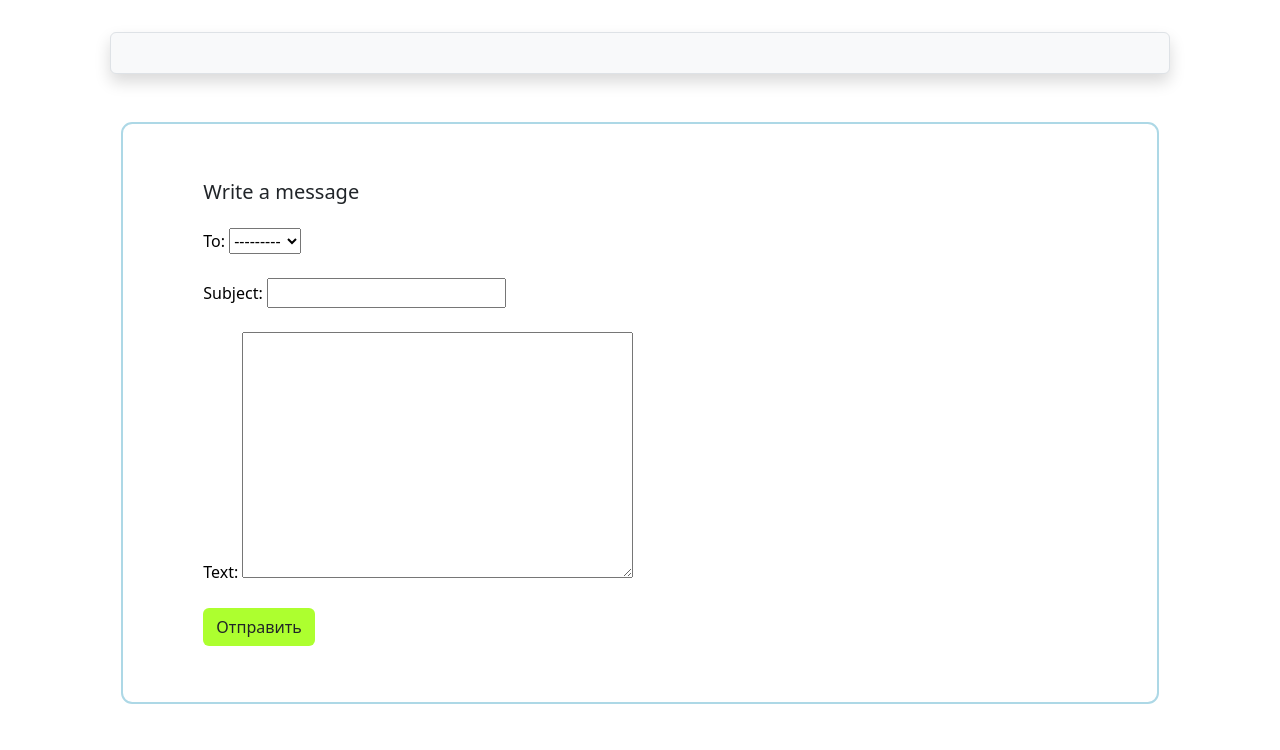
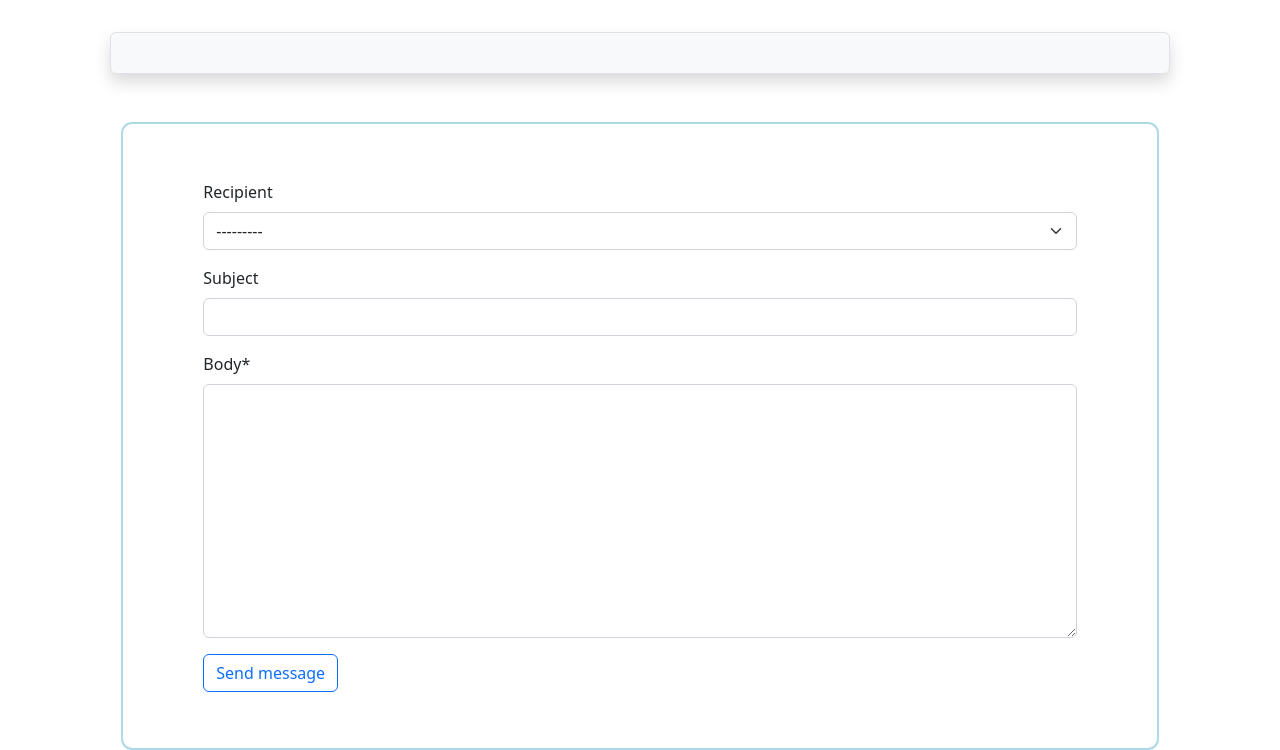
Before and after one commit to KulykDima/Django_blog, a Django app: page /accounts/profile/message/new_message/ in a window 1280 px wide. Shown: the part 58-808 px from the top of the page. Before the commit the page ends 762 px from the top, so only its background shows below. Run offline with Django 4.2, Linux system fonts and the light colour scheme; a user stored in the database is signed in; data comes from the database, SQL or seed files in the repository; both versions use the stored data as it was after the commit; some libraries are stand-ins or nearby versions.

Commit message:
NEW_messages_views_templates_forms

```diff
--- a/src/accounts/forms.py
+++ b/src/accounts/forms.py
@@ -65,7 +65,7 @@ class UserRegisterForm(forms.ModelForm):
 class ActivationLetterAgain(forms.ModelForm):
     class Meta:
         model = get_user_model()
-        fields = ('email', )
+        fields = ('email',)
         exclude = (
             'username',
             'password1',
@@ -98,7 +98,6 @@ class MessageForm(forms.ModelForm):
         model = Message
         fields = [
             'recipient',
-            'name',
             'subject',
             'body',
         ]
@@ -108,3 +107,19 @@ class MessageForm(forms.ModelForm):
 
         for name, field in self.fields.items():
             field.widget.attrs.update({'class': 'input'})
+
+
+class SendMessageFromProfile(forms.ModelForm):
+    class Meta:
+        model = Message
+        fields = ['recipient',
+                  'subject',
+                  'body'
+                  ]
+
+    def __init__(self, *args, **kwargs):
+        super(SendMessageFromProfile, self).__init__(*args, **kwargs)
+        self.fields['recipient'].initial = 'recipient'
+
+        for name, field in self.fields.items():
+            field.widget.attrs.update({'class': 'input'})
--- a/src/accounts/templates/accounts/blogger_profile_view.html
+++ b/src/accounts/templates/accounts/blogger_profile_view.html
@@ -22,7 +22,7 @@
             <div class="px-4 pt-0 pb-4 bg-dark">
                 <div class="media align-items-end profile-header">
                     <div class="profile mr-3"><img class="rounded-circle p-1 m-1" width="150" height="150" src="{{ blogger.avatar.url }}"
-                         alt="avatar" align="right"><a href="{% url 'accounts:profile_update' %}" class="btn btn-outline-primary m-2">Edit profile</a></div>
+                         alt="avatar" align="right"><a href="{% url 'accounts:send_message_to_blogger' blogger.pk %}" class="btn btn-outline-primary m-2">Send message</a></div>
                     <div class="media-body mb-5 text-white">
                         <h4 class="mt-0 mb-0">{% if user.last_name %}{{ blogger.first_name }} {{ blogger.last_name }} {% else %} {{ blogger.username }} {% endif %}</h4>
                         <p class="small mb-1"> <i class="fa fa-map-marker mr-2"></i>City - {% if blogger.city %}{{ blogger.city }} {% else %} - {% endif %}</p>
--- a/src/accounts/templates/messages/message_form.html
+++ b/src/accounts/templates/messages/message_form.html
@@ -1,4 +1,6 @@
 {% extends 'base.html' %}
+
+{% load crispy_forms_filters %}
 
 {% load static %}
 
@@ -7,22 +9,12 @@
 <main class="formPage my-xl">
     <div class="content-box">
         <div class="formWrapper">
-            <form class="form" method="POST">
+            <form method="post">
                 {% csrf_token %}
-                <h5>Write a message</h5>
-                <div class="form__field">
-                    <label for="formInput#text">To: {{ form.recipient }}</label>
-                </div>
-
-                <div class="form__field">
-                    <label for="formInput#text">Subject: {{ form.subject }}</label>
-                </div>
-
-                <div class="form__field">
-                    <label for="formInput#text">Text: {{ form.body }}</label>
-                </div>
-
-                <input class="btn btn--sub btn--lg  my-md" type="submit" value="Отправить" />
+                <table>
+                    {{ form|crispy }}
+                </table>
+                <input align="center" class="btn btn-outline-primary" type="submit" value="Send message">
             </form>
         </div>
     </div>
--- a/src/accounts/urls.py
+++ b/src/accounts/urls.py
@@ -1,7 +1,7 @@
 from django.urls import path
 from django.views.generic import TemplateView
 
-from .views import DeleteMessage, create_message, inbox, message_view, blogger_profile_view
+from .views import DeleteMessage, inbox, message_view, blogger_profile_view, SendMessageFromProfileView, CreateNewMessage
 from .views import UserLoginView
 from .views import UserLogoutView
 from .views import UserRegistrationView
@@ -24,7 +24,8 @@ urlpatterns = [
     path('register/', UserRegistrationView.as_view(), name='register'),
     path('profile/inbox', inbox, name='inbox'),
     path('profile/message/<str:pk>', message_view, name='message'),
-    path('profile/message/new_message/', create_message, name='create_message'),
+    path('profile/message/new_message/', CreateNewMessage.as_view(), name='create_message'),
     path('profile/inbox/delete_message/<slug:id>', DeleteMessage.as_view(), name='delete_message'),
     path('profiles/user/<int:pk>', blogger_profile_view, name='bloggers_profile'),
+    path('profile/message/new_massage/<int:pk>', SendMessageFromProfileView.as_view(), name='send_message_to_blogger'),
 ]
--- a/src/accounts/views.py
+++ b/src/accounts/views.py
@@ -1,5 +1,7 @@
+from django.views import View
+
 from accounts.apps import user_register
-from accounts.forms import ActivationLetterAgain, MessageForm
+from accounts.forms import ActivationLetterAgain, MessageForm, SendMessageFromProfile
 from accounts.forms import UserRegisterForm
 from accounts.forms import UserUpdateForm
 from accounts.models import Message, User
@@ -135,21 +137,55 @@ def message_view(request, pk):
     return render(request, 'messages/message.html', {'message': message})
 
 
-@login_required
-def create_message(request):
-    form = MessageForm()
+class CreateNewMessage(LoginRequiredMixin, View):
 
-    if request.method == 'POST':
-        form = MessageForm(data=request.POST)
-        if form.is_valid():
-            message = form.save(commit=False)
-            message.sender = request.user
-            message.name = request.user
-            message.save()
-            messages.success(request, 'Your message has been sent')
+    def get(self, request):
+        form = MessageForm()
+        return render(self.request, 'messages/message_form.html', {'form': form})
 
-            return HttpResponseRedirect(reverse('accounts:inbox'))
-    return render(request, 'messages/message_form.html', {'form': form})
+    def post(self, request, *args, **kwargs):
+        form = MessageForm()
+
+        if request.method == 'POST':
+            form = MessageForm(data=self.request.POST)
+            if form.is_valid():
+                message = form.save(commit=False)
+                message.sender = request.user
+                message.name = request.user
+                message.save()
+                messages.success(request, 'Your message has been sent')
+
+                return HttpResponseRedirect(reverse('accounts:inbox'))
+
+        return render(self.request, 'messages/message_form.html', {'form': form})
+
+
+class SendMessageFromProfileView(LoginRequiredMixin, View):
+
+    def get(self, request, pk):
+        recipient = get_object_or_404(User, pk=pk)
+        recipient.username = recipient
+        form = SendMessageFromProfile(initial={'recipient': recipient})
+        return render(request, 'messages/message_form.html', {'form': form})
+
+    def post(self, request, pk, *args, **kwargs):
+        recipient = get_object_or_404(User, pk=pk)
+        recipient.username = recipient
+
+        if request.method == 'POST':
+            form = SendMessageFromProfile(initial={'recipient': recipient}, data=self.request.POST)
+
+            if form.is_valid():
+                message = form.save(commit=False)
+                message.sender = request.user
+                message.name = request.user
+                form.instance.recipient = recipient
+                message.save()
+                messages.success(request, 'Your message has been sent')
+                return HttpResponseRedirect(reverse('accounts:bloggers_profile', kwargs={'pk': pk}))
+
+        form = SendMessageFromProfile()
+        return render(self.request, 'messages/message_form.html', {'form': form})
 
 
 class DeleteMessage(LoginRequiredMixin, DeleteView):
```
Also changed, not shown: blog.sqlite3.
